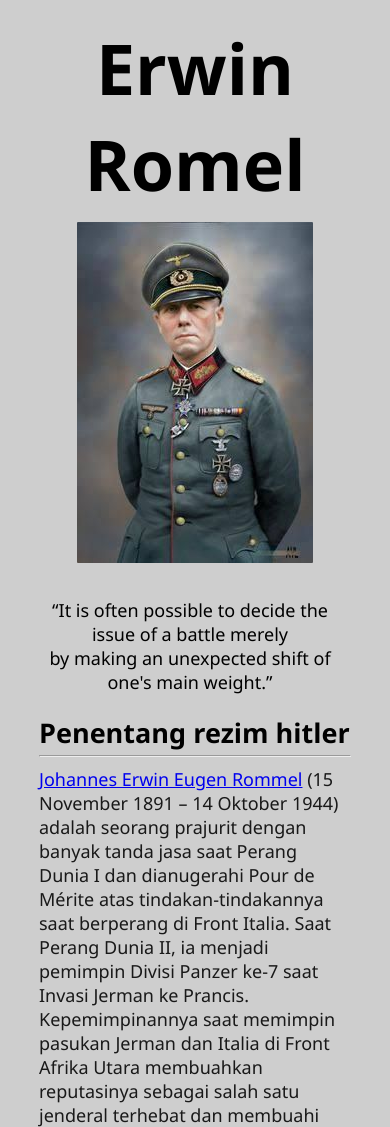
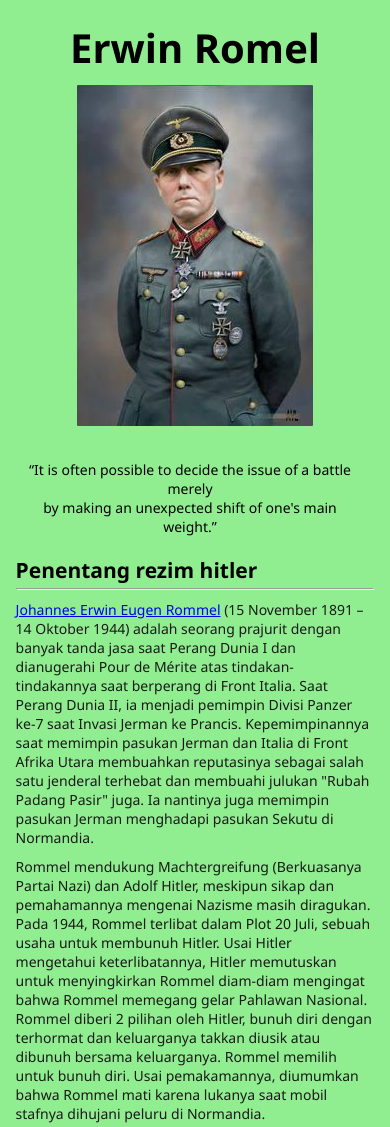
Before and after one commit to Febrian-Andy/htmlassigment, a plain HTML site: page index.html in a window 390 px wide. Shown: the top 1127 px of the page. Drawn offline with Linux system fonts and the light colour scheme.

Commit message:
nambah responsive

```diff
--- a/index.html
+++ b/index.html
@@ -9,7 +9,7 @@
 </head>
 <body>
 
-
+  <div class="layout">
         <header>
           <h1>Erwin Romel</h1>
           <img src="erwin.jpeg" alt="erwin">
@@ -24,13 +24,7 @@
             Rommel mendukung Machtergreifung (Berkuasanya Partai Nazi) dan Adolf Hitler, meskipun sikap dan pemahamannya mengenai Nazisme masih diragukan.
 
             Pada 1944, Rommel terlibat dalam Plot 20 Juli, sebuah usaha untuk membunuh Hitler. Usai Hitler mengetahui keterlibatannya, Hitler memutuskan untuk menyingkirkan Rommel diam-diam mengingat bahwa Rommel memegang gelar Pahlawan Nasional. Rommel diberi 2 pilihan oleh Hitler, bunuh diri dengan terhormat dan keluarganya takkan diusik atau dibunuh bersama keluarganya. Rommel memilih untuk bunuh diri. Usai pemakamannya, diumumkan bahwa Rommel mati karena lukanya saat mobil stafnya dihujani peluru di Normandia.</p>
-            <!-- <ul class="daftar-isi">
-              <h3>Daftar isi</h3>
-              <li><a href="">Masa muda</a></li>
-              <li><a href="">Masa perang dunia 1</a></li>
-              <li><a href="">Plot anti hitler</a></li>
-              <li><a href="">Perang dunia 2</a></li>
-            </ul> -->
+
             <h2>Masa Muda</h2>
             <hr>
             <p>
@@ -56,7 +50,7 @@
             </p>
         </main>
 
-
+      </div>
 
 </body>
 </html>
--- a/style.css
+++ b/style.css
@@ -8,7 +8,7 @@ body {
   font-family: "Segoe UI", Tahoma, Geneva, Verdana, sans-serif;
   font-size: 18px;
   background: rgb(206, 206, 206);
-  padding: 10px 10%;
+  padding: 10px 4%;
 }
 body p {
   margin: 10px 0;
@@ -17,6 +17,9 @@ body p {
 
 h1 {
   font-size: 70px;
+}
+img {
+  max-width: 100%;
 }
 h2 {
   margin-bottom: 4px;
@@ -33,3 +36,22 @@ header img {
   border-radius: 1px;
   margin: 10px 0;
 }
+
+.layout {
+  display: grid;
+  grid-template-columns: repeat(2, 1fr);
+}
+
+@media screen and (max-width: 717px) {
+  body {
+    background-color: lightgreen;
+    font-size: 14px;
+  }
+  h1 {
+    font-size: 40px;
+  }
+  .layout {
+    display: grid;
+    grid-template-columns: repeat(1, 1fr);
+  }
+}
```
